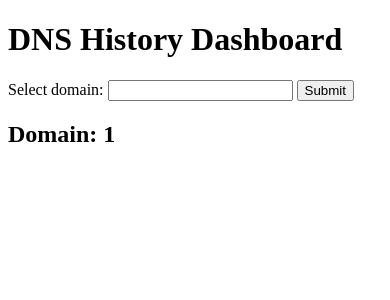
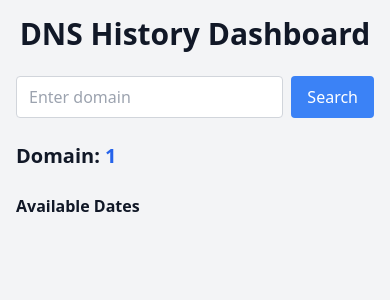
Before and after one commit to stefanpejcic/dnsarchive, a Flask app: page /domain/1 in a window 390 px wide. Shown: the top 300 px of the page. Run offline with Flask 3, Linux system fonts and the light colour scheme; some libraries are stand-ins or nearby versions.

Commit message:
Update domain.html

```diff
--- a/frontend/templates/domain.html
+++ b/frontend/templates/domain.html
@@ -1,32 +1,89 @@
 <!DOCTYPE html>
-<html>
+<html lang="en" x-data="dnsHistoryApp()">
 <head>
+    <meta charset="UTF-8">
+    <meta name="viewport" content="width=device-width, initial-scale=1.0">
     <title>DNS History Dashboard</title>
+    <script src="https://cdn.jsdelivr.net/npm/alpinejs@3.x.x/dist/cdn.min.js" defer></script>
+    <script src="https://cdn.tailwindcss.com"></script>
 </head>
-<body>
-    <h1>DNS History Dashboard</h1>
+<body class="bg-gray-100 text-gray-900 font-sans min-h-screen p-4">
 
-    <form action="" method="GET" onsubmit="location.href='/domain/' + document.getElementById('domain').value; return false;">
-        <label for="domain">Select domain:</label>
-        <input type="text" name="domain" id="domain" required>
-        <button type="submit">Submit</button>
-    </form>
+    <div class="max-w-4xl mx-auto">
+        <h1 class="text-3xl font-bold mb-6 text-center">DNS History Dashboard</h1>
 
+        <!-- Domain Input -->
+        <form @submit.prevent="goToDomain" class="flex gap-2 mb-6">
+            <input type="text" x-model="domain" placeholder="Enter domain" class="flex-1 border border-gray-300 rounded px-3 py-2 focus:outline-none focus:ring-2 focus:ring-blue-500">
+            <button type="submit" class="bg-blue-500 text-white px-4 py-2 rounded hover:bg-blue-600">Search</button>
+        </form>
 
+        <!-- Selected Domain -->
+        <template x-if="selectedDomain">
+            <div>
+                <h2 class="text-xl font-semibold mb-4">Domain: <span class="text-blue-600" x-text="selectedDomain"></span></h2>
 
+                <!-- Summary -->
+                <template x-if="domainSummary">
+                    <div class="mb-6">
+                        <h3 class="font-semibold mb-2">Summary (all days)</h3>
+                        <pre class="bg-white border border-gray-300 rounded p-4 overflow-auto text-sm" x-text="JSON.stringify(domainSummary, null, 2)"></pre>
+                    </div>
+                </template>
 
-    {% if selected_domain %}
-    <h2>Domain: {{ selected_domain }}</h2>
+                <!-- Daily Records -->
+                <template x-if="dayData">
+                    <div>
+                        <h3 class="font-semibold mb-2">Data for <span x-text="selectedDay"></span></h3>
+                        <pre class="bg-white border border-gray-300 rounded p-4 overflow-auto text-sm" x-text="JSON.stringify(dayData, null, 2)"></pre>
+                    </div>
+                </template>
 
-      {% if domain_summary %}
-      <h3>Summary (all days)</h3>
-      <pre>{{ domain_summary | tojson(indent=2) }}</pre>
-      {% endif %}
+                <!-- Dates List -->
+                <div class="mt-6">
+                    <h3 class="font-semibold mb-2">Available Dates</h3>
+                    <div class="grid grid-cols-4 sm:grid-cols-6 md:grid-cols-8 gap-2">
+                        <template x-for="date in dates" :key="date">
+                            <div class="bg-white border border-gray-300 rounded p-2 text-center cursor-pointer hover:bg-blue-50"
+                                 @click="loadDay(date)">
+                                <span x-text="date"></span>
+                                <div class="text-xs text-gray-500" x-text="dailyCounts[date] ? dailyCounts[date] + ' records' : ''"></div>
+                            </div>
+                        </template>
+                    </div>
+                </div>
+            </div>
+        </template>
 
-      {% if day_data %}
-      <h3>Data for {{ request.args.get("day") }}</h3>
-      <pre>{{ day_data | tojson(indent=2) }}</pre>
-      {% endif %}
-    {% endif %}
+        <!-- No domain selected -->
+        <template x-if="!selectedDomain">
+            <div class="text-gray-500 mt-6 text-center">Enter a domain to see its DNS history records.</div>
+        </template>
+    </div>
+
+    <script>
+        function dnsHistoryApp() {
+            return {
+                domain: '',
+                selectedDomain: '{{ selected_domain if selected_domain else "" }}',
+                selectedDay: '{{ request.args.get("day") if request.args.get("day") else "" }}',
+                domainSummary: {{ domain_summary | tojson() if domain_summary else 'null' }},
+                dayData: {{ day_data | tojson() if day_data else 'null' }},
+                dates: {{ all_dates | tojson() if all_dates else '[]' }},
+                dailyCounts: {{ daily_counts | tojson() if daily_counts else '{}' }},
+
+                goToDomain() {
+                    if (this.domain) {
+                        window.location.href = '/domain/' + this.domain;
+                    }
+                },
+
+                loadDay(date) {
+                    this.selectedDay = date;
+                    window.location.href = `/domain/${this.selectedDomain}?day=${date}`;
+                }
+            }
+        }
+    </script>
 </body>
 </html>
```
